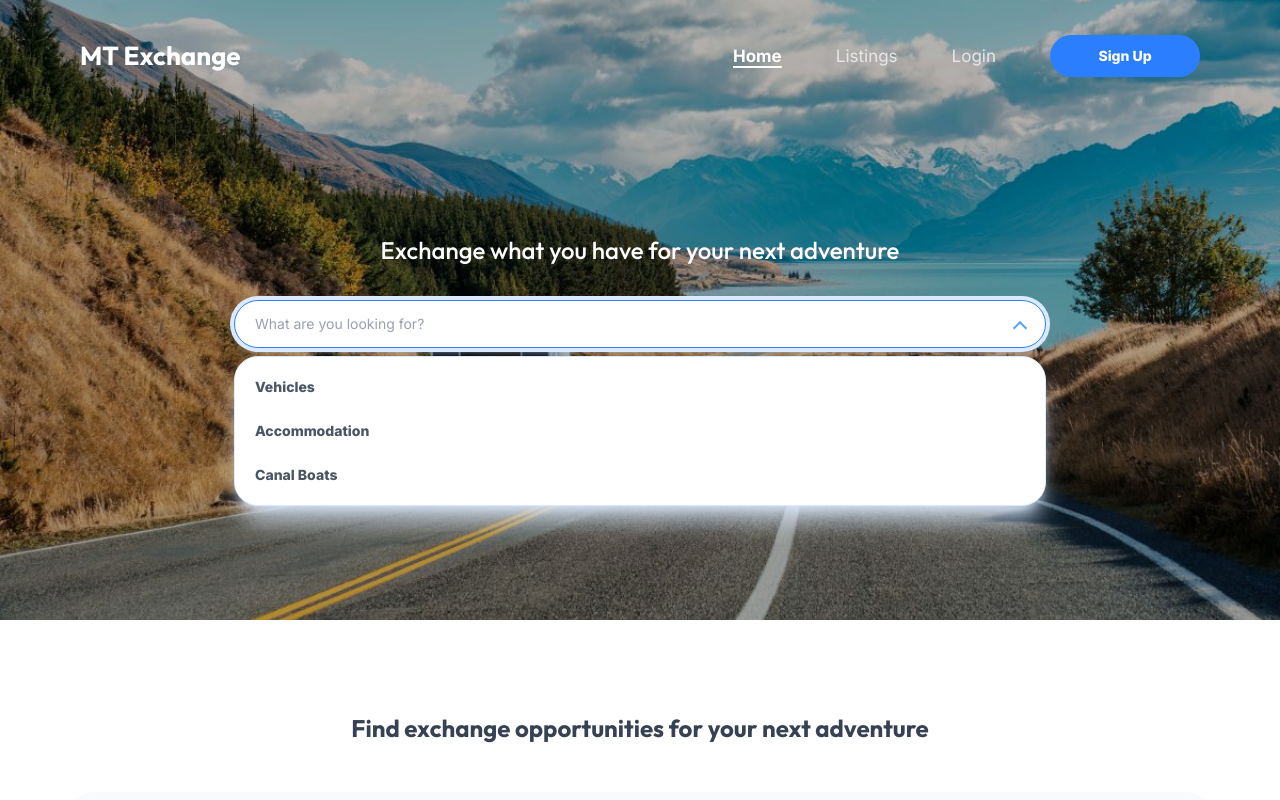
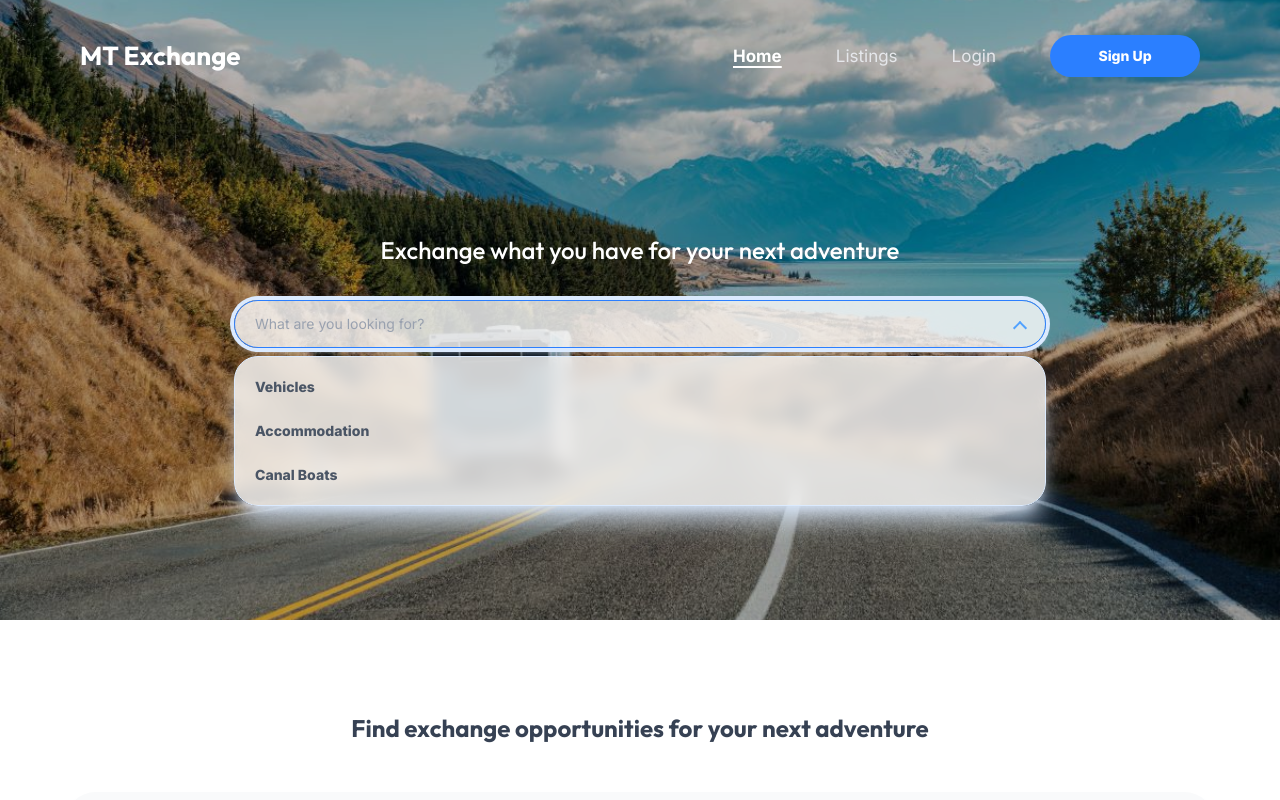
Before and after one commit to jwqiu/MotorHome, a React (Vite) app in the folder Frontend/: page / in a window 1280 px wide. Both pictures are taken after a click on the button "What are you looking for?". Shown: the top 800 px of the page. Built offline with nearby package versions, Linux system fonts and the light colour scheme; no server answers.

Commit message:
Fixed an incorrect backend API domain.

```diff
--- a/Frontend/src/components/listing/ModernSelect.tsx
+++ b/Frontend/src/components/listing/ModernSelect.tsx
@@ -67,7 +67,7 @@ function ModernSelect({
         aria-expanded={isOpen}
         aria-haspopup="listbox"
         disabled={disabled}
-        className={`flex h-12 w-full cursor-pointer items-center justify-between gap-3 rounded-4xl border border-blue-100 bg-white px-5 text-left text-sm shadow-md shadow-blue-100/70 outline-0 transition-all duration-200 hover:border-blue-200 hover:shadow-lg hover:shadow-blue-100 focus:border-blue-500 focus:ring-4 focus:ring-blue-100 disabled:cursor-not-allowed disabled:bg-gray-50 disabled:text-gray-300 disabled:shadow-none ${
+        className={`flex h-12 w-full cursor-pointer items-center justify-between gap-3 rounded-4xl border border-blue-100 bg-white/80 px-5 text-left text-sm shadow-md shadow-blue-100/70 outline-0 transition-all duration-200 focus:border-blue-500 focus:ring-4 focus:ring-blue-100 disabled:cursor-not-allowed disabled:bg-gray-50 disabled:text-gray-300 disabled:shadow-none ${
           value ? 'text-gray-600' : 'text-gray-400'
         }`}
         onClick={() => setIsOpen((current) => !current)}
@@ -84,7 +84,7 @@ function ModernSelect({
 
       {isOpen ? (
         <div
-          className="absolute top-[calc(100%+8px)] right-0 left-0 z-30 overflow-hidden rounded-3xl border border-blue-100 bg-white py-2 shadow-xl shadow-blue-100/80"
+          className="absolute top-[calc(100%+8px)] right-0 left-0 z-30 overflow-hidden rounded-3xl border border-blue-100 bg-white/80 py-2 shadow-xl shadow-blue-100/80 backdrop-blur-sm"
           role="listbox"
         >
           {options.map((option) => {
@@ -97,8 +97,8 @@ function ModernSelect({
                 aria-selected={isSelected}
                 className={`flex min-h-11 w-full cursor-pointer items-center px-5 text-left text-sm font-extrabold transition-colors ${
                   isSelected
-                    ? 'bg-blue-50 text-blue-600'
-                    : 'bg-white text-gray-600 hover:bg-blue-50 hover:text-blue-500'
+                    ? 'text-blue-600 hover:bg-gray-50/80'
+                    : 'bg-transparent text-gray-600  hover:bg-gray-50/80 '
                 }`}
                 key={optionValue}
                 onClick={() => handleOptionClick(option)}
```
